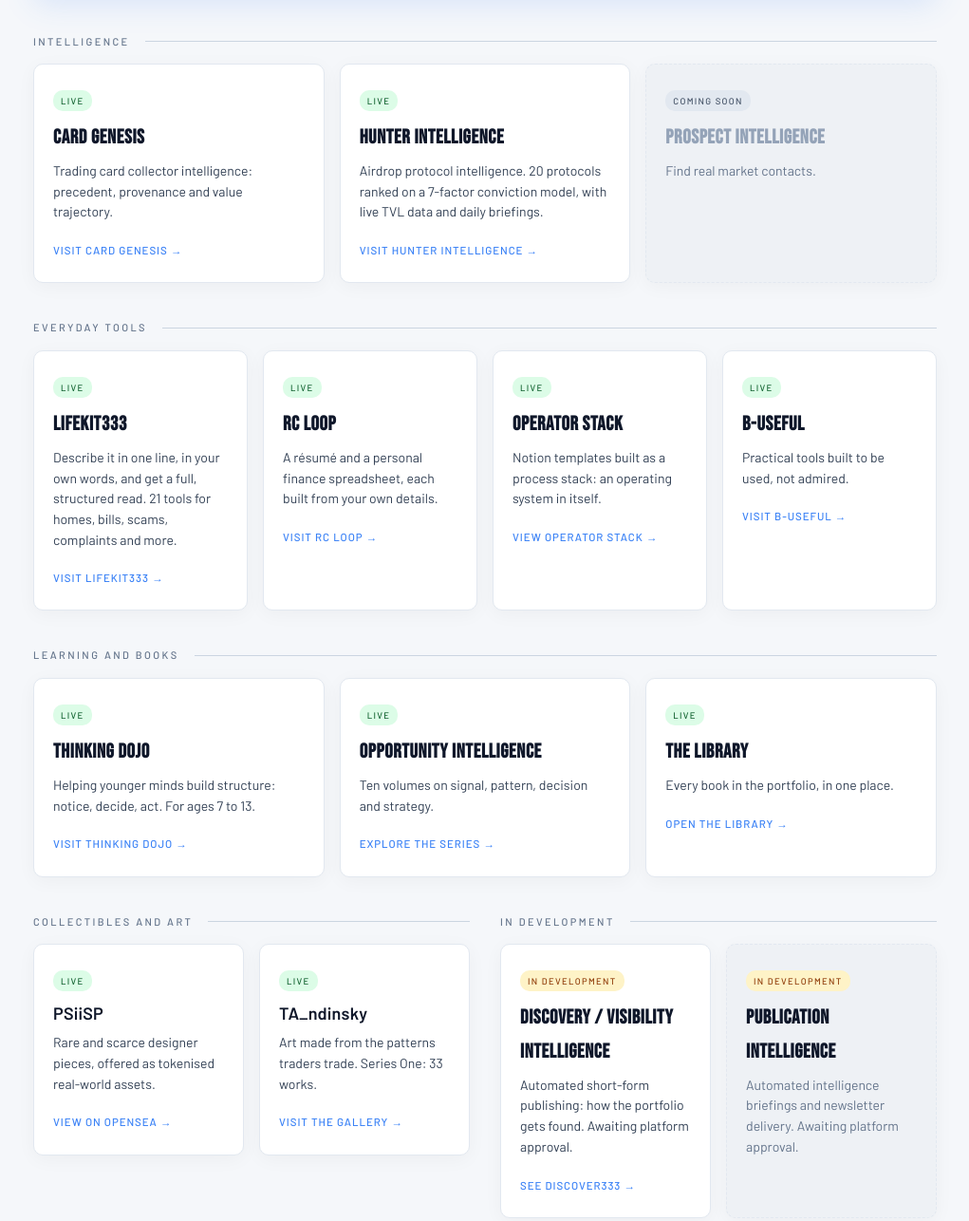
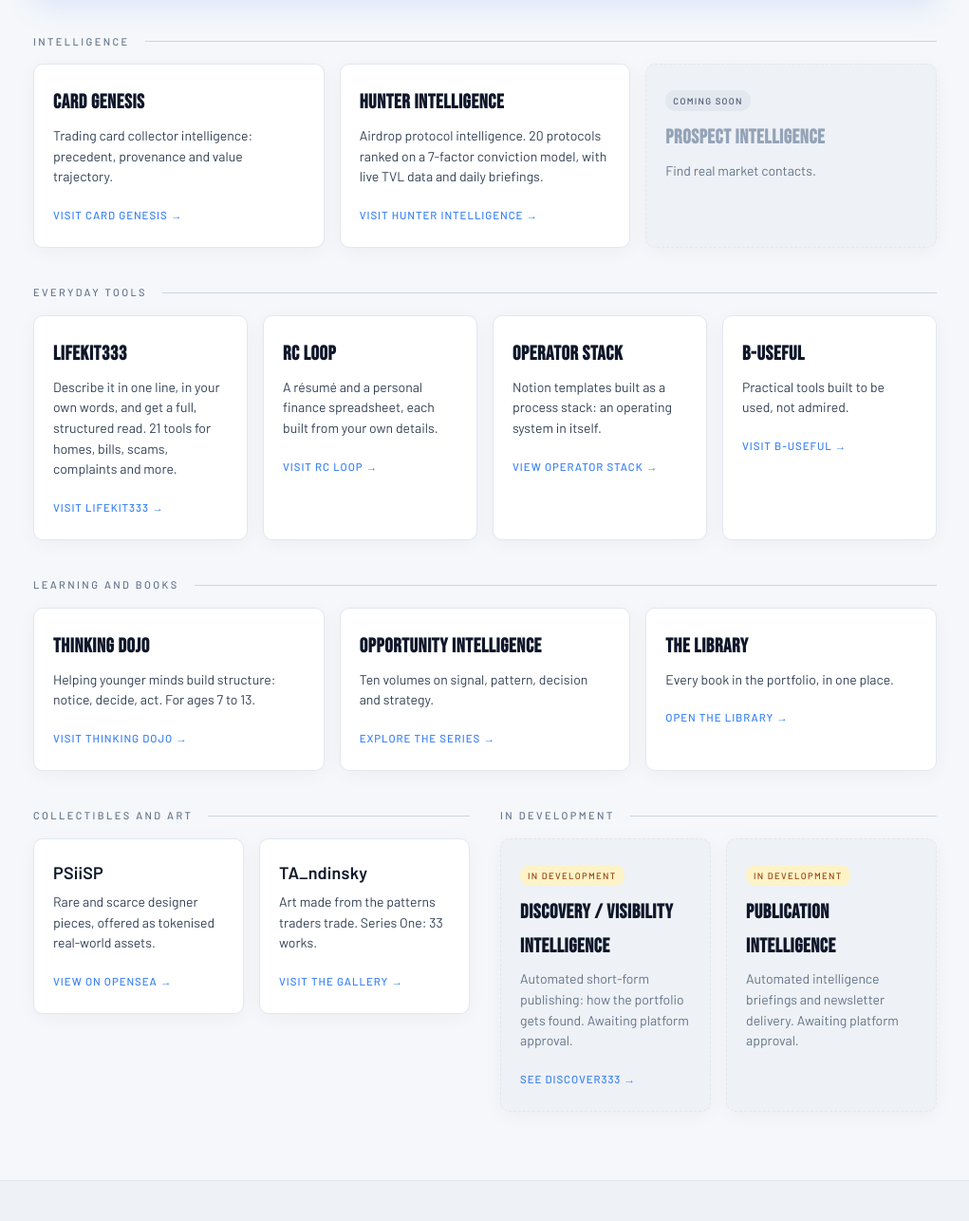
Before and after one commit to OI-ecosystem/lifeos, a plain HTML site: page index.html in a window 1280 px wide. Shown: the part 813-2099 px from the top of the page at 95% size, without its empty margins (129-1150 px from the left). Drawn offline with Linux system fonts and the light colour scheme; no server answers.

Commit message:
Homepage: mark only the exceptions
Remove the Live tag from the eleven available products, so only
Coming soon and In development are labelled. Show Discovery /
Visibility Intelligence as a grey card like the other products in
development; its link to Discover333 stays.

Co-Authored-By: Claude Fable 5.2 <noreply@anthropic.com>
Claude-Session: https://claude.ai/code/session_013pdt8mouemGrAnHaz4yFBp

```diff
--- a/index.html
+++ b/index.html
@@ -1041,7 +1041,6 @@ footer{
 .sys-card.sys-quiet{background:var(--bg2);border-style:dashed}
 .sys-card.sys-quiet:hover{transform:none;box-shadow:0 4px 20px rgba(0,0,0,0.04)}
 .st{display:inline-block;margin-bottom:10px;font-size:9.5px;font-weight:500;letter-spacing:.14em;text-transform:uppercase;padding:3px 8px;border-radius:10px;white-space:nowrap}
-.st-live{color:#166534;background:#dcfce7}
 .st-soon{color:#475569;background:#e2e8f0}
 .st-dev{color:#92400e;background:#fef3c7}
 .sys-group{margin-top:38px}
@@ -1214,26 +1213,26 @@ footer .footer-links a{font-size:11.5px}
     <div class="sys-group">
       <div class="sys-group-head"><span class="sys-group-name">Intelligence</span><span class="sys-group-rule"></span></div>
       <div class="sys-row n3">
-        <a class="sys-card  reveal" href="https://tcard333.com/" target="_blank" rel="noopener"><span class="st st-live">Live</span><h3>Card Genesis</h3><p>Trading card collector intelligence: precedent, provenance and value trajectory.</p><span class="sys-go">Visit Card Genesis →</span></a>
-        <a class="sys-card  reveal" href="https://oi-ecosystem.github.io/airdrop-ecosystem/hunter-intelligence/index.html" target="_blank" rel="noopener"><span class="st st-live">Live</span><h3>Hunter Intelligence</h3><p>Airdrop protocol intelligence. 20 protocols ranked on a 7-factor conviction model, with live TVL data and daily briefings.</p><span class="sys-go">Visit Hunter Intelligence →</span></a>
+        <a class="sys-card  reveal" href="https://tcard333.com/" target="_blank" rel="noopener"><h3>Card Genesis</h3><p>Trading card collector intelligence: precedent, provenance and value trajectory.</p><span class="sys-go">Visit Card Genesis →</span></a>
+        <a class="sys-card  reveal" href="https://oi-ecosystem.github.io/airdrop-ecosystem/hunter-intelligence/index.html" target="_blank" rel="noopener"><h3>Hunter Intelligence</h3><p>Airdrop protocol intelligence. 20 protocols ranked on a 7-factor conviction model, with live TVL data and daily briefings.</p><span class="sys-go">Visit Hunter Intelligence →</span></a>
         <div class="sys-card sys-placeholder reveal"><span class="st st-soon">Coming soon</span><h3>Prospect Intelligence</h3><p>Find real market contacts.</p></div>
       </div>
     </div>
     <div class="sys-group">
       <div class="sys-group-head"><span class="sys-group-name">Everyday tools</span><span class="sys-group-rule"></span></div>
       <div class="sys-row n4">
-        <a class="sys-card  reveal" href="https://lifekit333.com/" target="_blank" rel="noopener"><span class="st st-live">Live</span><h3>LifeKit333</h3><p>Describe it in one line, in your own words, and get a full, structured read. 21 tools for homes, bills, scams, complaints and more.</p><span class="sys-go">Visit LifeKit333 →</span></a>
-        <a class="sys-card  reveal" href="https://oi-ecosystem.github.io/rcloop/" target="_blank" rel="noopener"><span class="st st-live">Live</span><h3>RC Loop</h3><p>A résumé and a personal finance spreadsheet, each built from your own details.</p><span class="sys-go">Visit RC Loop →</span></a>
-        <a class="sys-card  reveal" href="https://oi-ecosystem.github.io/operator-stack/" target="_blank" rel="noopener"><span class="st st-live">Live</span><h3>Operator Stack</h3><p>Notion templates built as a process stack: an operating system in itself.</p><span class="sys-go">View Operator Stack →</span></a>
-        <a class="sys-card  reveal" href="https://oi-ecosystem.github.io/b-useful/" target="_blank" rel="noopener"><span class="st st-live">Live</span><h3>B-Useful</h3><p>Practical tools built to be used, not admired.</p><span class="sys-go">Visit B-Useful →</span></a>
+        <a class="sys-card  reveal" href="https://lifekit333.com/" target="_blank" rel="noopener"><h3>LifeKit333</h3><p>Describe it in one line, in your own words, and get a full, structured read. 21 tools for homes, bills, scams, complaints and more.</p><span class="sys-go">Visit LifeKit333 →</span></a>
+        <a class="sys-card  reveal" href="https://oi-ecosystem.github.io/rcloop/" target="_blank" rel="noopener"><h3>RC Loop</h3><p>A résumé and a personal finance spreadsheet, each built from your own details.</p><span class="sys-go">Visit RC Loop →</span></a>
+        <a class="sys-card  reveal" href="https://oi-ecosystem.github.io/operator-stack/" target="_blank" rel="noopener"><h3>Operator Stack</h3><p>Notion templates built as a process stack: an operating system in itself.</p><span class="sys-go">View Operator Stack →</span></a>
+        <a class="sys-card  reveal" href="https://oi-ecosystem.github.io/b-useful/" target="_blank" rel="noopener"><h3>B-Useful</h3><p>Practical tools built to be used, not admired.</p><span class="sys-go">Visit B-Useful →</span></a>
       </div>
     </div>
     <div class="sys-group">
       <div class="sys-group-head"><span class="sys-group-name">Learning and books</span><span class="sys-group-rule"></span></div>
       <div class="sys-row n3">
-        <a class="sys-card  reveal" href="https://oi-ecosystem.github.io/thinking-dojo/" target="_blank" rel="noopener"><span class="st st-live">Live</span><h3>Thinking Dojo</h3><p>Helping younger minds build structure: notice, decide, act. For ages 7 to 13.</p><span class="sys-go">Visit Thinking Dojo →</span></a>
-        <a class="sys-card  reveal" href="https://oi-ecosystem.github.io/opportunity-intelligence/" target="_blank" rel="noopener"><span class="st st-live">Live</span><h3>Opportunity Intelligence</h3><p>Ten volumes on signal, pattern, decision and strategy.</p><span class="sys-go">Explore the series →</span></a>
-        <a class="sys-card  reveal" href="books.html"><span class="st st-live">Live</span><h3>The Library</h3><p>Every book in the portfolio, in one place.</p><span class="sys-go">Open the library →</span></a>
+        <a class="sys-card  reveal" href="https://oi-ecosystem.github.io/thinking-dojo/" target="_blank" rel="noopener"><h3>Thinking Dojo</h3><p>Helping younger minds build structure: notice, decide, act. For ages 7 to 13.</p><span class="sys-go">Visit Thinking Dojo →</span></a>
+        <a class="sys-card  reveal" href="https://oi-ecosystem.github.io/opportunity-intelligence/" target="_blank" rel="noopener"><h3>Opportunity Intelligence</h3><p>Ten volumes on signal, pattern, decision and strategy.</p><span class="sys-go">Explore the series →</span></a>
+        <a class="sys-card  reveal" href="books.html"><h3>The Library</h3><p>Every book in the portfolio, in one place.</p><span class="sys-go">Open the library →</span></a>
       </div>
     </div>
 
@@ -1241,14 +1240,14 @@ footer .footer-links a{font-size:11.5px}
       <div class="sys-group">
         <div class="sys-group-head"><span class="sys-group-name">Collectibles and art</span><span class="sys-group-rule"></span></div>
         <div class="sys-row n2">
-          <a class="sys-card  reveal" href="https://opensea.io/0xaf403f16e0c582daad19821e035a580faf29de57" target="_blank" rel="noopener"><span class="st st-live">Live</span><h3 class="keepcase"><span class="kc">PSiiSP</span></h3><p>Rare and scarce designer pieces, offered as tokenised real-world assets.</p><span class="sys-go">View on OpenSea →</span></a>
-          <a class="sys-card  reveal" href="art.html"><span class="st st-live">Live</span><h3 class="keepcase"><span class="kc">TA_ndinsky</span></h3><p>Art made from the patterns traders trade. Series One: 33 works.</p><span class="sys-go">Visit the gallery →</span></a>
+          <a class="sys-card  reveal" href="https://opensea.io/0xaf403f16e0c582daad19821e035a580faf29de57" target="_blank" rel="noopener"><h3 class="keepcase"><span class="kc">PSiiSP</span></h3><p>Rare and scarce designer pieces, offered as tokenised real-world assets.</p><span class="sys-go">View on OpenSea →</span></a>
+          <a class="sys-card  reveal" href="art.html"><h3 class="keepcase"><span class="kc">TA_ndinsky</span></h3><p>Art made from the patterns traders trade. Series One: 33 works.</p><span class="sys-go">Visit the gallery →</span></a>
         </div>
       </div>
       <div class="sys-group">
         <div class="sys-group-head"><span class="sys-group-name">In development</span><span class="sys-group-rule"></span></div>
         <div class="sys-row n2">
-          <a class="sys-card  reveal" href="https://discover333.com/" target="_blank" rel="noopener"><span class="st st-dev">In development</span><h3>Discovery / Visibility Intelligence</h3><p>Automated short-form publishing: how the portfolio gets found. Awaiting platform approval.</p><span class="sys-go">See Discover333 →</span></a>
+          <a class="sys-card sys-quiet reveal" href="https://discover333.com/" target="_blank" rel="noopener"><span class="st st-dev">In development</span><h3>Discovery / Visibility Intelligence</h3><p>Automated short-form publishing: how the portfolio gets found. Awaiting platform approval.</p><span class="sys-go">See Discover333 →</span></a>
           <div class="sys-card sys-quiet reveal"><span class="st st-dev">In development</span><h3>Publication Intelligence</h3><p>Automated intelligence briefings and newsletter delivery. Awaiting platform approval.</p></div>
         </div>
       </div>
```
